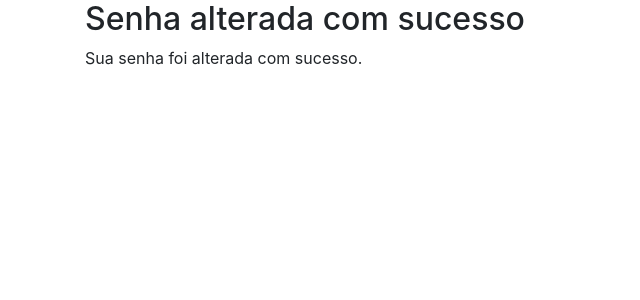
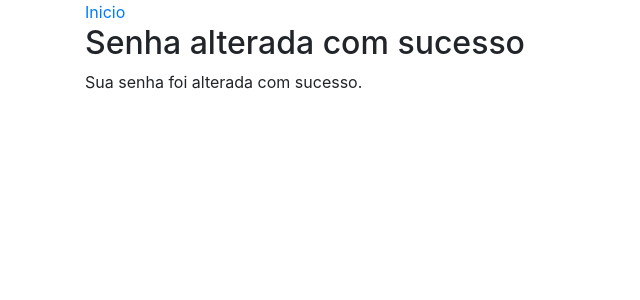
Before and after one commit to casa-inteligente/pauta_pr29, a Django app: page /password_change/done/ in a window 1280 px wide. Shown: the top 300 px of the page, without its empty margins (0-640 px from the left). Run offline with Django 5.2, Linux system fonts and the light colour scheme; a user stored in the database is signed in; some libraries are stand-ins or nearby versions.

Commit message:
inserindo link na traca de senha para o home

```diff
--- a/projeto_pauta/pauta/templates/pauta/pauta_all.html
+++ b/projeto_pauta/pauta/templates/pauta/pauta_all.html
@@ -109,9 +109,9 @@
         </div>
     </header>
     <div class="container btn-container">
-        <button type="button" class="btn btn-info btn-lg">
+        <!-- <button type="button" class="btn btn-info btn-lg">
             <a href="{% url 'pauta:pauta_all' %}" class="text-white text-decoration-none">Início</a>
-        </button>
+        </button> -->
         <button type="button" class="btn btn-info btn-lg">
             <a href="{% url 'admin:pauta_pauta_add' %}" class="text-white text-decoration-none">Inserir</a>
         </button>
--- a/projeto_pauta/pauta/templates/registration/password_change_done.html
+++ b/projeto_pauta/pauta/templates/registration/password_change_done.html
@@ -10,6 +10,7 @@
 
 <body>
     <div class="container">
+        <a href="{% url 'admin:pauta_all' %}">Inicio</a>
         <h2>Senha alterada com sucesso</h2>
         <p>Sua senha foi alterada com sucesso.</p>
     </div>
```
Also changed, not shown: projeto_pauta/db.sqlite3.
